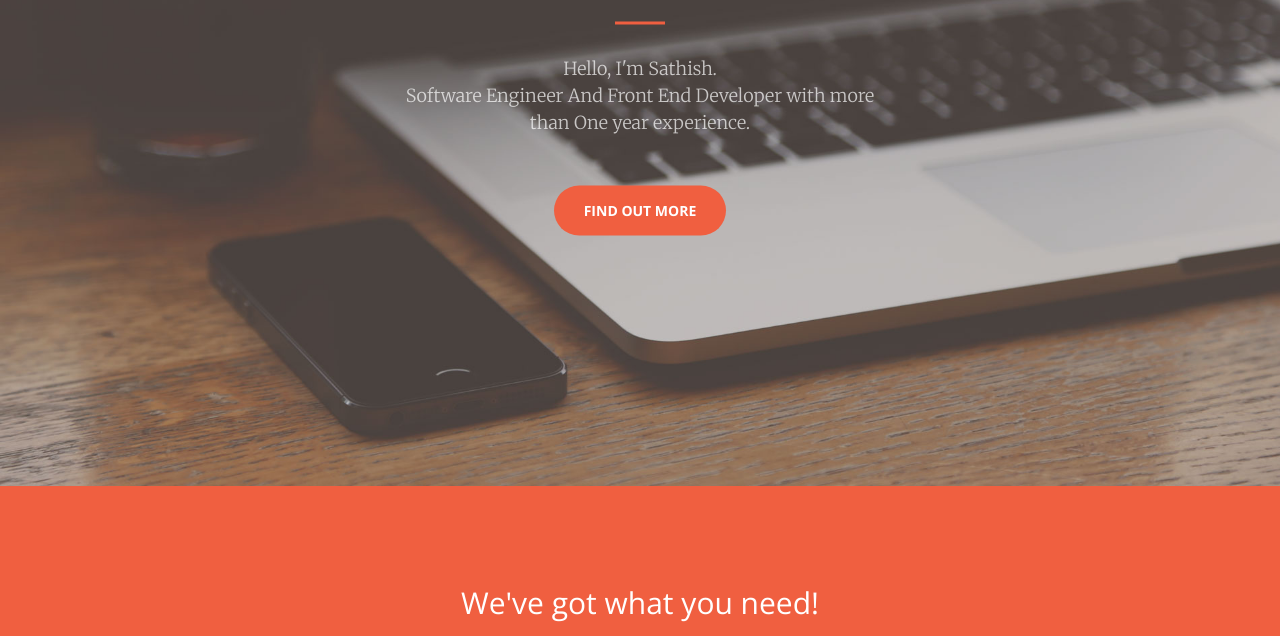
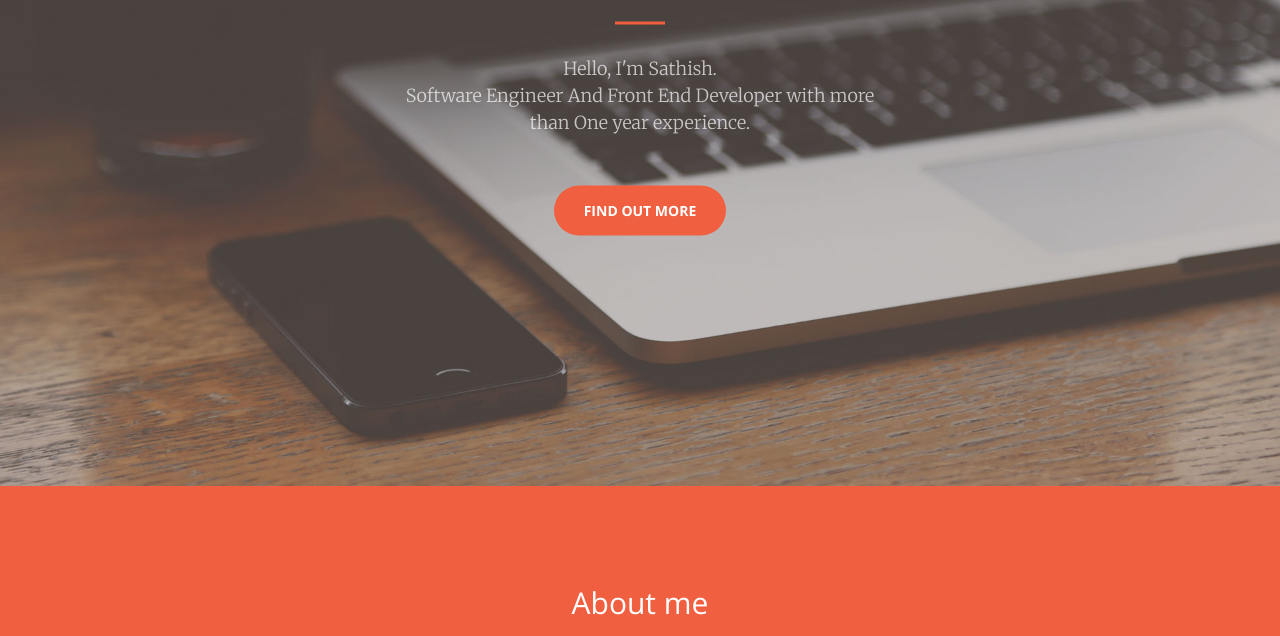
Before and after one commit to sathish-sakthi/sathish.github.io, a plain HTML site: page index.html in a window 1280 px wide. Shown: the part 314-950 px from the top of the page. Drawn offline with nearby package versions, Linux system fonts and the light colour scheme.

Commit message:
about me changed

```diff
--- a/index.html
+++ b/index.html
@@ -117,7 +117,7 @@
         <div class="container">
             <div class="row">
                 <div class="col-lg-8 col-lg-offset-2 text-center">
-                    <h2 class="section-heading">We've got what you need!</h2>
+                    <h2 class="section-heading">About me</h2>
                     <hr class="light">
                     <p class="text-faded">I'm a professional PHP Developer and Front End Developer. I am passionate about all things web. I have more than one year working experience in this field.</p>
                     <a href="#services" class="page-scroll btn btn-default btn-xl sr-button">Contact Me</a>
```
